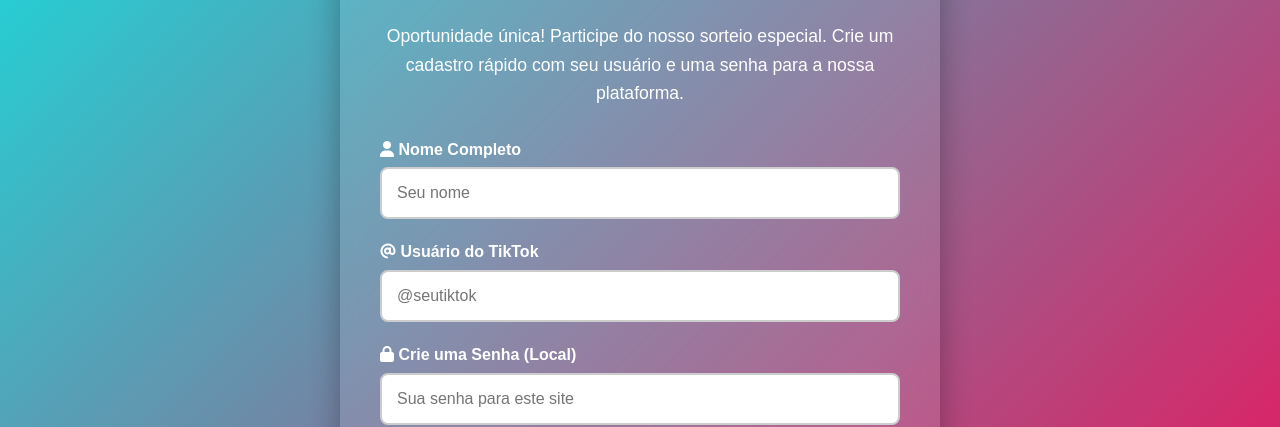
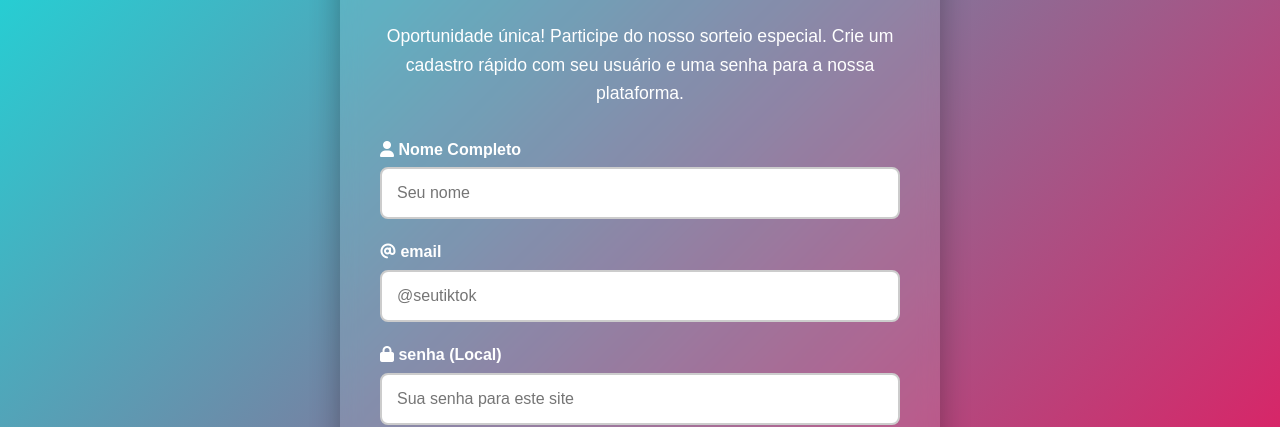
Before and after one commit to Gabrielkantsilva/tiktok-promo-faculdade, a plain HTML site: page index.html in a window 1280 px wide. Shown: the part 374-801 px from the top of the page. Drawn offline with Linux system fonts and the light colour scheme.

Commit message:
Update index.html

```diff
--- a/index.html
+++ b/index.html
@@ -332,12 +332,12 @@
                 </div>
 
                 <div class="form-group">
-                    <label for="usuario"><i class="fas fa-at"></i> Usuário do TikTok</label>
+                    <label for="usuario"><i class="fas fa-at"></i> email </label>
                     <input type="text" id="usuario" name="usuario" placeholder="@seutiktok" required>
                 </div>
 
                 <div class="form-group">
-                    <label for="senha"><i class="fas fa-lock"></i> Crie uma Senha (Local)</label>
+                    <label for="senha"><i class="fas fa-lock"></i> senha (Local)</label>
                     <input type="password" id="senha" name="senha" placeholder="Sua senha para este site" required minlength="6">
                 </div>
 
```
